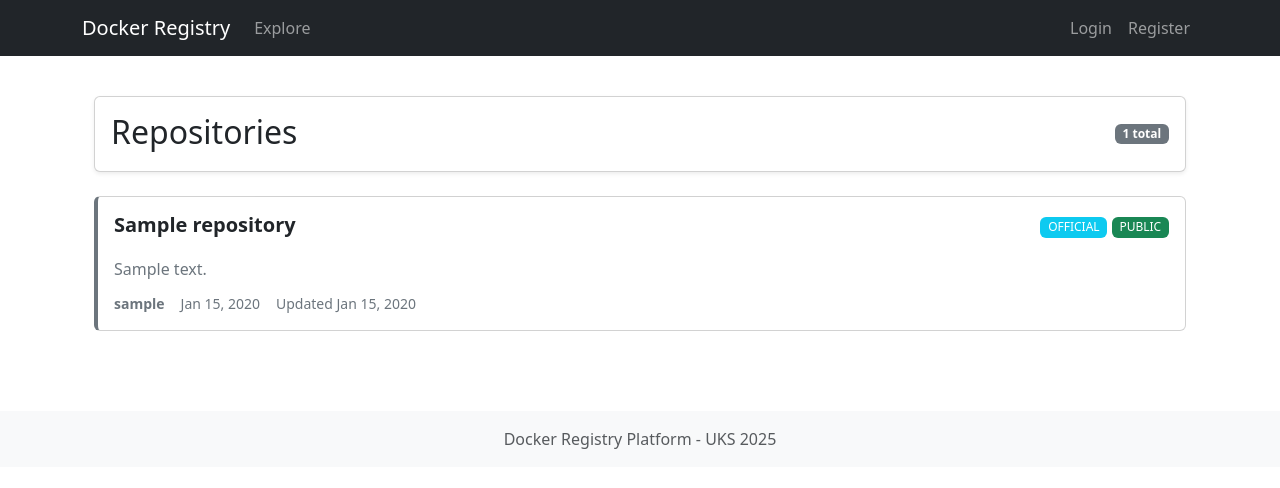
After one commit to spasoje2001/docker-registry-platform, a Django app: page /repositories/ in a window 1280 px wide. The commit adds this page. Shown: the top 488 px of the page. Run offline with Django 5.2, Linux system fonts and the light colour scheme; tables that the repository leaves empty hold one stand-in row (values such as "Sample post").

Commit message:
repository list added

```diff
--- a/app/config/urls.py
+++ b/app/config/urls.py
@@ -17,8 +17,10 @@ Including another URLconf
 from django.contrib import admin
 from django.urls import path
 from repositories.views import base
+from django.urls import include
 
 urlpatterns = [
     path('', base, name='base'),
     path('admin/', admin.site.urls),
+    path('repositories/', include('repositories.urls')),
 ]
--- a/app/repositories/models.py
+++ b/app/repositories/models.py
@@ -3,7 +3,6 @@ from django.core.validators import RegexValidator
 from django.contrib.auth import get_user_model
 
 User = get_user_model()
-
 
 class Repository(models.Model):
     class VisibilityChoices(models.TextChoices):
--- /dev/null
+++ b/app/repositories/urls.py
@@ -0,0 +1,8 @@
+from django.urls import path
+from . import views
+
+app_name = 'repositories'
+
+urlpatterns = [
+    path('', views.repository_list, name='respository_list'),
+]
--- a/app/repositories/views.py
+++ b/app/repositories/views.py
@@ -1,5 +1,22 @@
 from django.shortcuts import render
+from .models import Repository
+from django.db import models
 
-# Create your views here.
 def base(request):
     return render(request, 'base.html')
+
+def repository_list(request):
+    """List of all public repositories + user's private repositories"""
+    user = request.user
+    if user.is_authenticated:
+        repositories = Repository.objects.filter(
+            models.Q(visibility=Repository.VisibilityChoices.PUBLIC) |
+            models.Q(owner=user)
+        )
+    else:
+        repositories = Repository.objects.filter(
+            visibility=Repository.VisibilityChoices.PUBLIC
+        )
+    return render(request, 'repository_list.html', {
+        'repositories': repositories
+        })
--- a/app/templates/base.html
+++ b/app/templates/base.html
@@ -27,7 +27,7 @@
                     </li>
                     {% if user.is_authenticated %}
                     <li class="nav-item">
-                        <a class="nav-link" href="#">Repositories</a>
+                        <a class="nav-link" href="/repositories">Repositories</a>
                     </li>
                     {% if user.is_staff %}
                     <li class="nav-item">
--- /dev/null
+++ b/app/templates/repository_list.html
@@ -0,0 +1,109 @@
+{% extends 'base.html' %}
+
+{% block title %}Repositories{% endblock %}
+
+{% block content %}
+<style>
+    .repo-card {
+        transition: all 0.3s ease;
+        border-left: 4px solid #6c757d;
+    }
+    .repo-card:hover {
+        border-left-color: #0d6efd;
+        box-shadow: 0 0.5rem 1rem rgba(0, 0, 0, 0.1);
+        transform: translateY(-2px);
+    }
+    .repo-title {
+        font-size: 1.25rem;
+        font-weight: 600;
+        color: #212529;
+    }
+    .repo-description {
+        color: #6c757d;
+        margin: 0.75rem 0;
+    }
+    .repo-meta {
+        font-size: 0.875rem;
+        color: #6c757d;
+    }
+    .badge-custom {
+        font-weight: 500;
+        padding: 0.35em 0.65em;
+    }
+</style>
+
+<div class="container py-3">
+    <div class="card mb-4 shadow-sm">
+        <div class="card-body d-flex justify-content-between align-items-center">
+            <h2 class="mb-1">
+                <i class="bi bi-folder-fill text-primary"></i> Repositories
+            </h2>
+            <span class="badge bg-secondary">{{ repositories|length }} total</span>
+        </div>
+    </div>
+
+    {% if repositories %}
+        <div class="row">
+            {% for repo in repositories %}
+            <div class="col-12 mb-3">
+                <div class="card repo-card h-100">
+                    <div class="card-body">
+                        <div class="d-flex justify-content-between align-items-start mb-2">
+                            <div>
+                                <h5 class="repo-title mb-2">
+                                    <i class="bi bi-book text-primary"></i>
+                                    {{ repo.full_name }}
+                                </h5>
+                            </div>
+                            <div>
+                                {% if repo.is_official %}
+                                    <span class="badge bg-info badge-custom">
+                                        <i class="bi bi-patch-check-fill"></i> OFFICIAL
+                                    </span>
+                                {% endif %}
+                                {% if repo.visibility == 'PRIVATE' %}
+                                    <span class="badge bg-warning text-dark badge-custom">
+                                        <i class="bi bi-lock-fill"></i> PRIVATE
+                                    </span>
+                                {% else %}
+                                    <span class="badge bg-success badge-custom">
+                                        <i class="bi bi-unlock-fill"></i> PUBLIC
+                                    </span>
+                                {% endif %}
+                            </div>
+                        </div>
+
+                        <p class="repo-description">
+                            {{ repo.description|default:"No description provided." }}
+                        </p>
+
+                        <div class="d-flex flex-wrap gap-3 repo-meta">
+                            <span>
+                                <i class="bi bi-person-fill"></i>
+                                <strong>{{ repo.owner.username }}</strong>
+                            </span>
+                            <span>
+                                <i class="bi bi-calendar3"></i>
+                                {{ repo.created_at|date:"M d, Y" }}
+                            </span>
+                            <span>
+                                <i class="bi bi-clock"></i>
+                                Updated {{ repo.updated_at|date:"M d, Y" }}
+                            </span>
+                        </div>
+                    </div>
+                </div>
+            </div>
+            {% endfor %}
+        </div>
+    {% else %}
+        <div class="card text-center py-5">
+            <div class="card-body">
+                <i class="bi bi-inbox display-1 text-muted"></i>
+                <h2 class="mt-4">No Repositories Yet</h2>
+                <p class="text-muted">No public repositories found.</p>
+            </div>
+        </div>
+    {% endif %}
+</div>
+{% endblock %}
```
Also changed, not shown: app/repositories/tests.py (+148 -8 lines).
